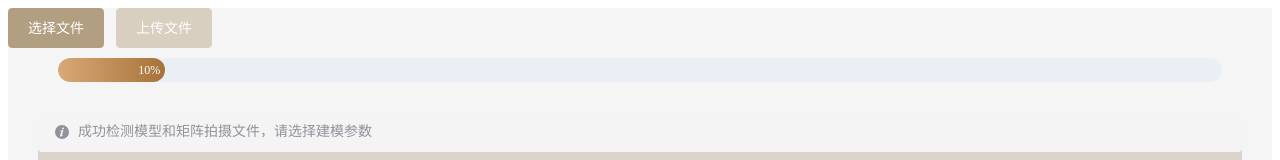
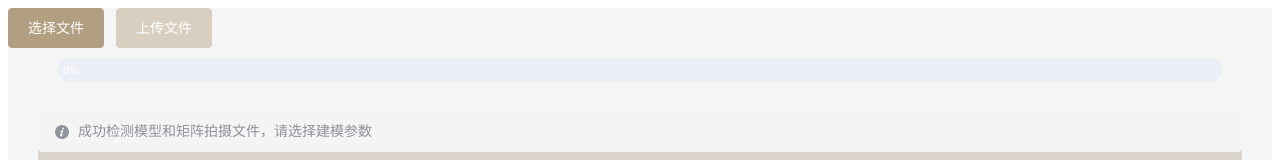
Before and after one commit to kylin370370/CurtainWall, a Vue app: page /upload in a window 1280 px wide. Shown: the top 160 px of the page. Built offline with nearby package versions, Linux system fonts and the light colour scheme.

Commit message:
修改upload 进度条

```diff
--- a/src/views/Upload.vue
+++ b/src/views/Upload.vue
@@ -147,7 +147,36 @@ export default {
     const stopVal = ref(100); // 到一定进度停止
     const isOk = ref(false); // 进度条继续到成功
 
-    onMounted(() => {
+    // onMounted(() => {
+    //   val.value = initVal.value;
+    //   const timer = setInterval(() => {
+    //     if (val.value >= stopVal.value) {
+    //       clearInterval(timer);
+    //       console.log('Progress stopped at 99%');
+    //     } else {
+    //       val.value += step.value;
+    //     }
+    //   }, 500);
+    // });
+    watch(fileList, (newFileList) => {
+      if (newFileList.length > 0) {
+        console.log('检测到文件，开始进度条');
+        startProgress(); // 文件列表非空时启动进度条
+      }
+    });
+
+    const startProgress = () => {
+      // progress.value = 0; // 初始化进度
+      // let counter = 0;
+      // const interval = setInterval(() => {
+      //   if (counter >= 100) {
+      //     clearInterval(interval);
+      //     console.log('上传完成');
+      //   } else {
+      //     counter += 10;
+      //     progress.value = counter;
+      //   }
+      // }, 300); // 每300ms更新进度
       val.value = initVal.value;
       const timer = setInterval(() => {
         if (val.value >= stopVal.value) {
@@ -156,8 +185,9 @@ export default {
         } else {
           val.value += step.value;
         }
-      }, 500);
-    });
+      }, 50000);
+    };
+
 
     // 其他现有的数据和方法
     const selectedResolution = ref('低分辨率 (640x480)');
@@ -200,7 +230,8 @@ export default {
       beforeUpload,
       handleChange,
       formatProgress,
-      goToHome
+      goToHome,
+      startProgress
     };
 
   }
```
